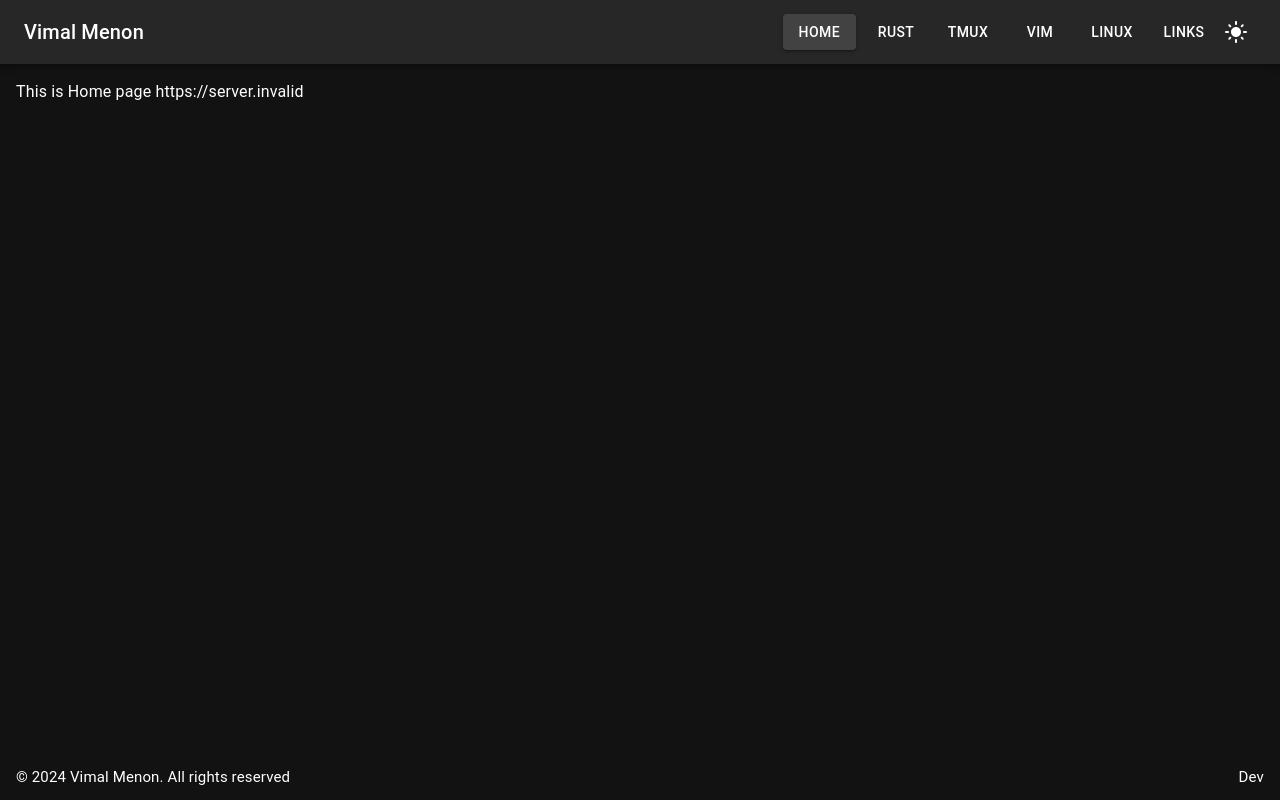
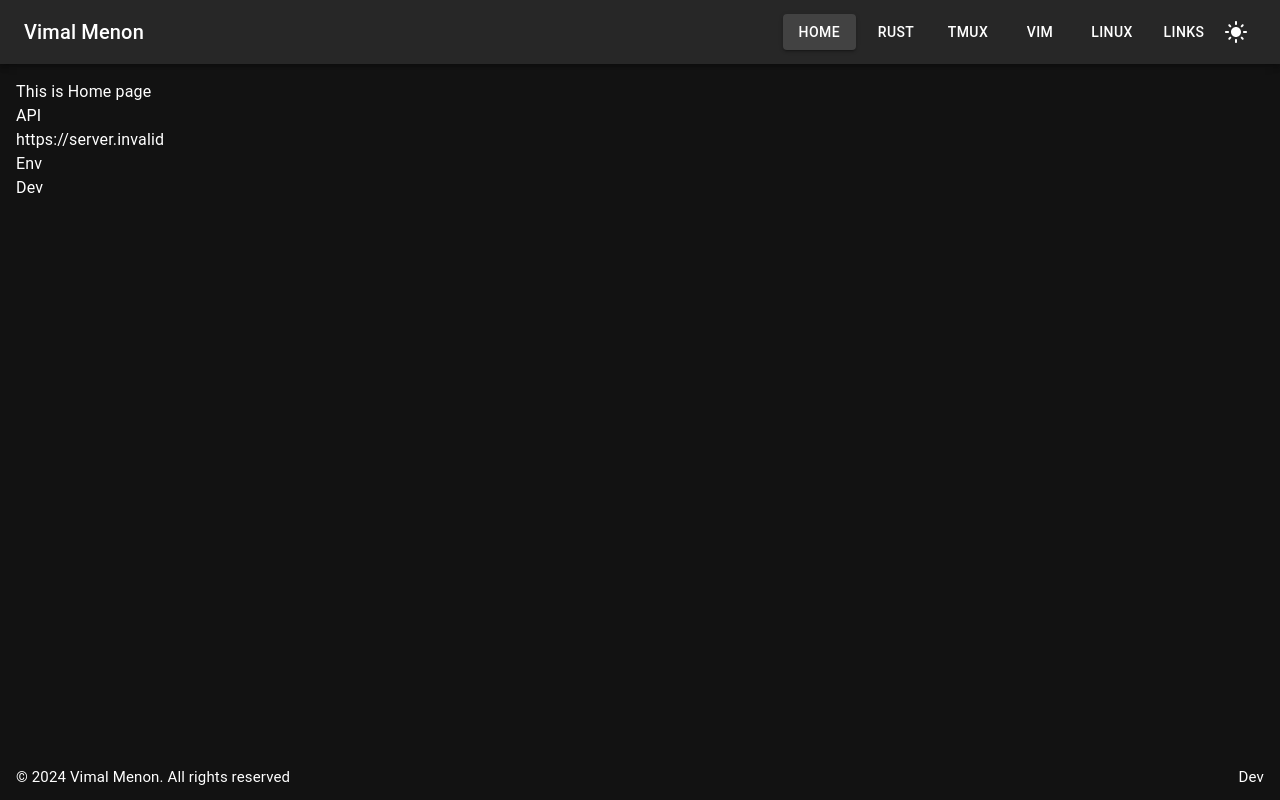
Before and after one commit to vimalmenon/frontend.vimalmenon.com, a Next.js app: page / in a window 1280 px wide. Built offline with nearby package versions, Linux system fonts and the light colour scheme; no server answers; what @mui/material-nextjs would draw is missing.

Commit message:
updated Page

```diff
--- a/src/app/page.tsx
+++ b/src/app/page.tsx
@@ -5,7 +5,20 @@ import { env } from '../config';
 export const dynamic = 'force-dynamic';
 
 const Home: React.FC = async () => {
-  return <Box>This is Home page {env.API}</Box>;
+  return (
+    <Box>
+      This is Home page
+      <Box>
+        <Box>API</Box>
+        <Box>{env.API}</Box>
+      </Box>
+      <Box>
+        <Box>Env</Box>
+        <Box>{env.ENV}</Box>
+      </Box>
+
+    </Box>
+  );
 };
 
 export default Home;
```
